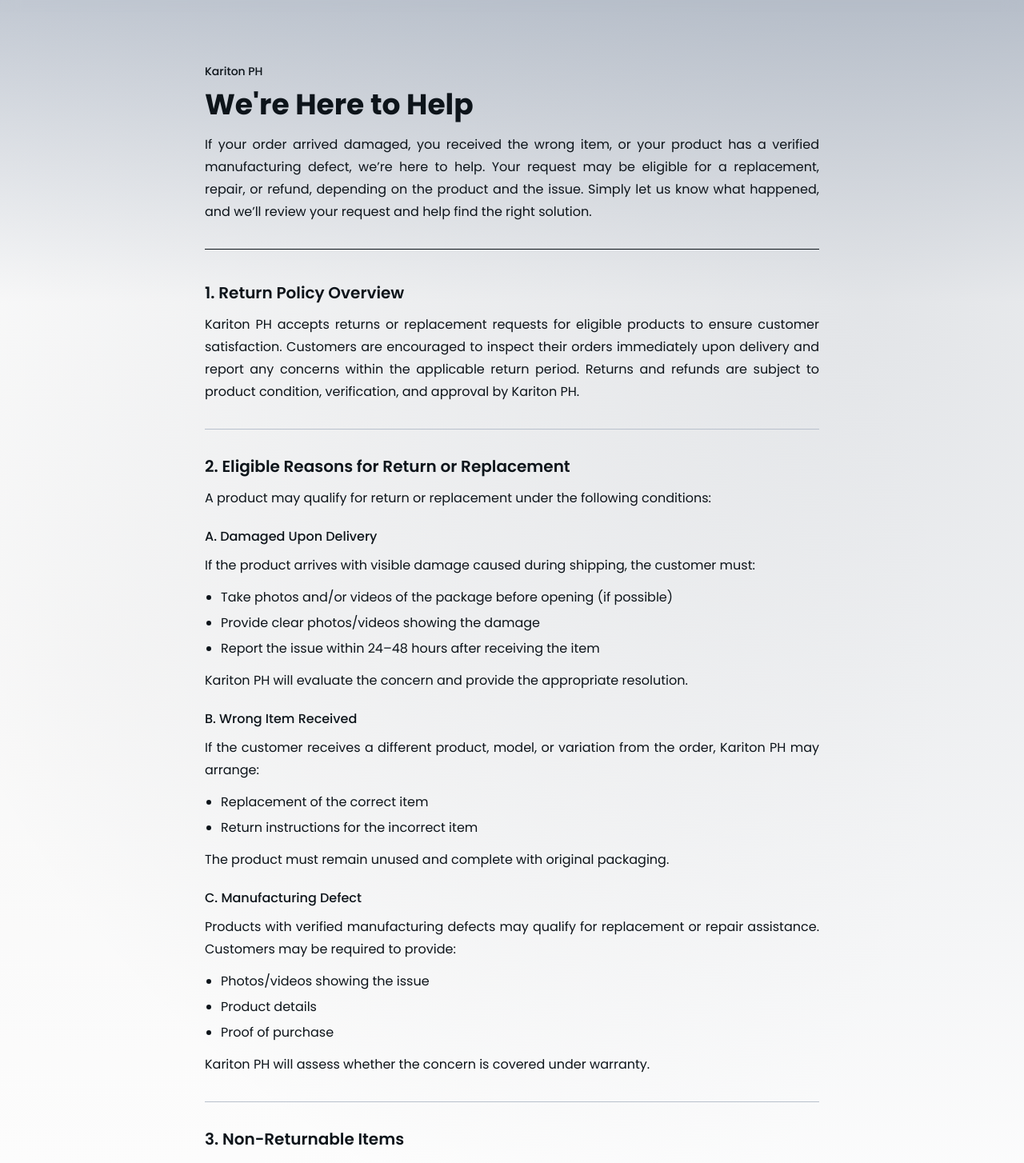
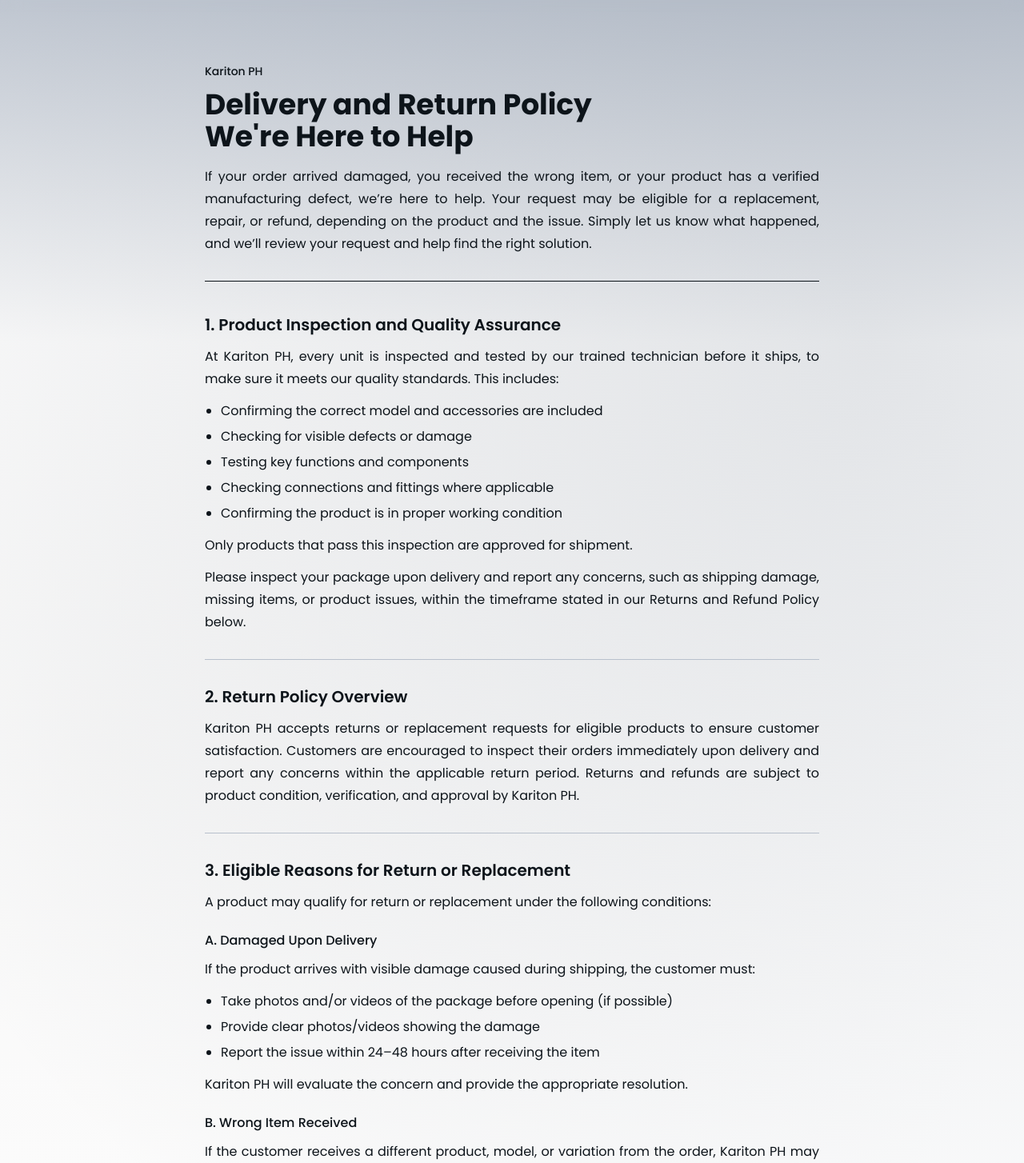
Before and after one commit to zeonhub74/kph-fe, a React (Vite) app: page /refund in a window 1280 px wide. Shown: the part 73-1527 px from the top of the page at 80% size. Built offline with nearby package versions, Linux system fonts and the light colour scheme; no server answers.

Commit message:
refund page update

```diff
--- a/src/pages/Refund.jsx
+++ b/src/pages/Refund.jsx
@@ -15,6 +15,9 @@
       <article className="mx-auto max-w-3xl">
         <header className="border-b border-border pb-8">
           <p className="mb-3 text-sm font-medium text-primary">Kariton PH</p>
+          <h2 className="text-3xl font-bold text-foreground sm:text-4xl">
+            Delivery and Return Policy
+          </h2>
           <h1 className="text-3xl font-bold text-foreground sm:text-4xl">
             We're Here to Help
           </h1>
@@ -28,7 +31,35 @@
         </header>
 
         <div className="mt-10 space-y-8">
-          <RefundSectionItem number="1" title="Return Policy Overview">
+          <RefundSectionItem
+            number="1"
+            title="Product Inspection and Quality Assurance"
+          >
+            <p>
+              At Kariton PH, every unit is inspected and tested by our
+              trained technician before it ships, to make sure it meets our
+              quality standards. This includes:
+            </p>
+            <ul className="mt-3 list-disc space-y-1 pl-5">
+              <li>Confirming the correct model and accessories are included</li>
+              <li>Checking for visible defects or damage</li>
+              <li>Testing key functions and components</li>
+              <li>Checking connections and fittings where applicable</li>
+              <li>Confirming the product is in proper working condition</li>
+            </ul>
+            <p className="mt-3">
+              Only products that pass this inspection are approved for
+              shipment.
+            </p>
+            <p className="mt-3">
+              Please inspect your package upon delivery and report any
+              concerns, such as shipping damage, missing items, or product
+              issues, within the timeframe stated in our Returns and Refund
+              Policy below.
+            </p>
+          </RefundSectionItem>
+
+          <RefundSectionItem number="2" title="Return Policy Overview">
             <p>
               Kariton PH accepts returns or replacement requests for eligible
               products to ensure customer satisfaction. Customers are
@@ -40,7 +71,7 @@
           </RefundSectionItem>
 
           <RefundSectionItem
-            number="2"
+            number="3"
             title="Eligible Reasons for Return or Replacement"
           >
             <p>
@@ -106,7 +137,7 @@
             </p>
           </RefundSectionItem>
 
-          <RefundSectionItem number="3" title="Non-Returnable Items">
+          <RefundSectionItem number="4" title="Non-Returnable Items">
             <p>The following items are generally not eligible for return:</p>
             <ul className="mt-3 list-disc space-y-1 pl-5">
               <li>Products damaged due to improper installation</li>
@@ -122,7 +153,7 @@
           </RefundSectionItem>
 
           <RefundSectionItem
-            number="4"
+            number="5"
             title="Product Installation Considerations"
           >
             <p>
@@ -143,7 +174,7 @@
             </p>
           </RefundSectionItem>
 
-          <RefundSectionItem number="5" title="Refund Policy">
+          <RefundSectionItem number="6" title="Refund Policy">
             <p>
               Approved refunds will only be processed after product
               evaluation and confirmation of eligibility. Refunds may be
@@ -161,7 +192,7 @@
             </p>
           </RefundSectionItem>
 
-          <RefundSectionItem number="6" title="Return Process">
+          <RefundSectionItem number="7" title="Return Process">
             <p>To request a return or replacement, please provide:</p>
             <ul className="mt-3 list-disc space-y-1 pl-5">
               <li>Customer name</li>
@@ -188,7 +219,7 @@
                 Email:{" "}
                 <a
                   href="mailto:admin@karitonph.com"
-                  className="font-medium text-primary underline-offset-4 hover:underline"
+                  className="font-medium text-(--color-blue) underline-offset-4 hover:underline hover:text-(--color-green)"
                 >
                   admin@karitonph.com
                 </a>
@@ -200,7 +231,7 @@
             </p>
           </RefundSectionItem>
 
-          <RefundSectionItem number="7" title="Inspection and Approval">
+          <RefundSectionItem number="8" title="Inspection and Approval">
             <p>
               All returns are subject to inspection and approval by Kariton
               PH. After assessment, Kariton PH may provide one of the
@@ -216,7 +247,7 @@
           </RefundSectionItem>
 
           <RefundSectionItem
-            number="8"
+            number="9"
             title="Warranty and After-Sales Support"
           >
             <p>
@@ -236,7 +267,7 @@
             </p>
           </RefundSectionItem>
 
-          <RefundSectionItem number="9" title="Customer Responsibility">
+          <RefundSectionItem number="10" title="Customer Responsibility">
             <p>Customers are responsible for:</p>
             <ul className="mt-3 list-disc space-y-1 pl-5">
               <li>Checking product compatibility before purchase</li>
@@ -246,7 +277,7 @@
             </ul>
           </RefundSectionItem>
 
-          <RefundSectionItem number="10" title="Policy Updates">
+          <RefundSectionItem number="11" title="Policy Updates">
             <p>
               Kariton PH reserves the right to update this Returns and
               Refund Policy when necessary. Any changes will be posted
@@ -254,13 +285,13 @@
             </p>
           </RefundSectionItem>
 
-          <RefundSectionItem number="11" title="Contact Us">
+          <RefundSectionItem number="12" title="Contact Us">
             <p>
               If you have any questions or concerns regarding this policy,
               please contact us at{" "}
               <a
                 href="mailto:admin@karitonph.com"
-                className="font-medium text-primary underline-offset-4 hover:underline"
+                className="font-medium text-(--color-blue) underline-offset-4 hover:underline hover:text-(--color-green)"
               >
                 admin@karitonph.com
               </a>
```
